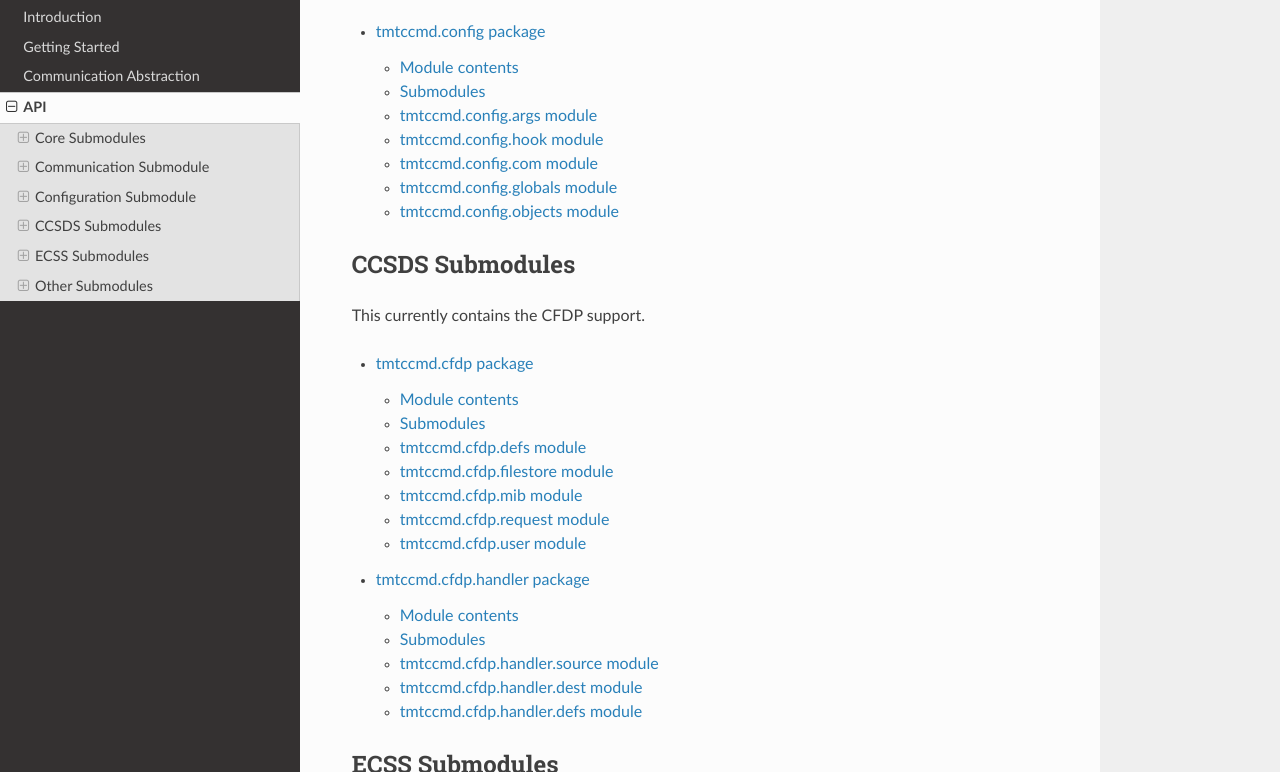
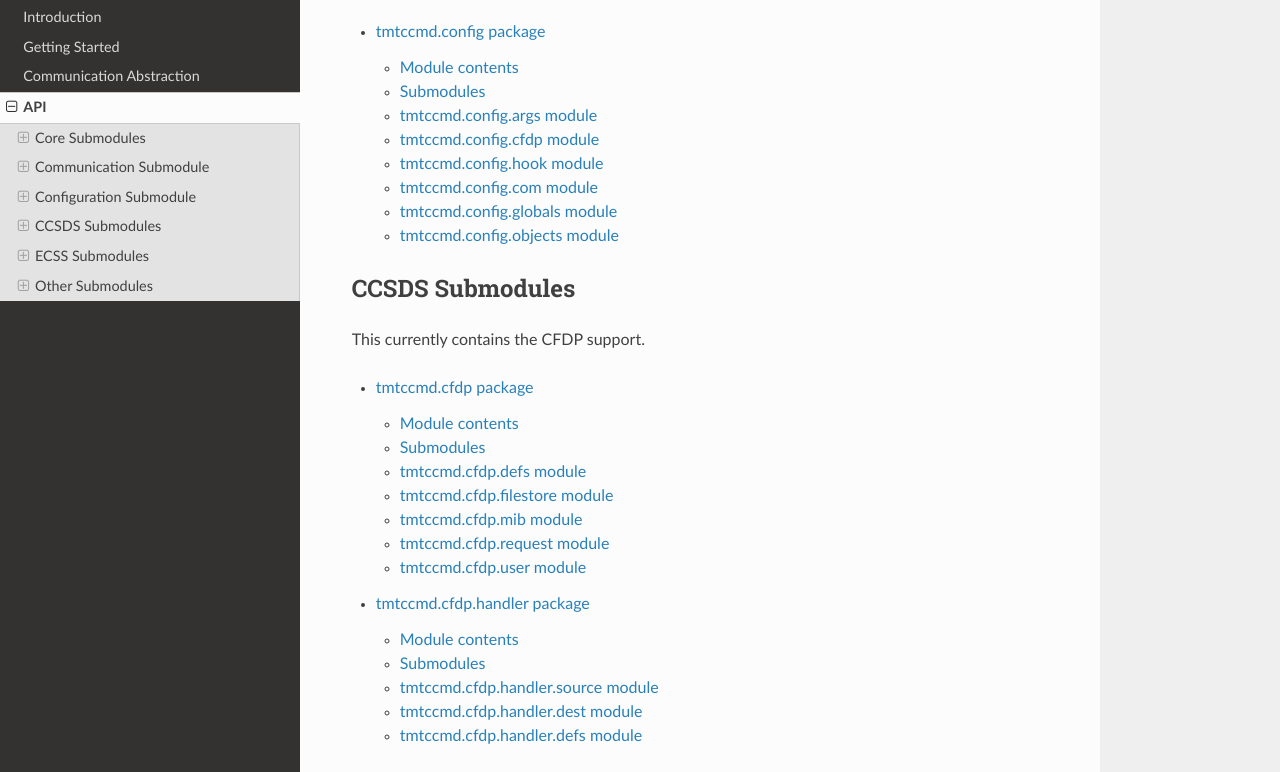
Before and after one commit to robamu-org/tmtccmd, a Sphinx documentation site: the page built from docs/api.rst, in a window 1280 px wide and 900 px high, scrolled down 1130 px, cut to the strip 128-900 px from the top of the window. Built offline with Sphinx 7.4.7 and the Read the Docs theme 2.0.0, drawn with Linux system fonts in a browser that asks for light colours; the version number is read from the project's files by our own code.

Commit message:
added missing CFDP module in docs

```diff
--- a/docs/api/tmtccmd.config.rst
+++ b/docs/api/tmtccmd.config.rst
@@ -16,6 +16,14 @@ tmtccmd.config.args module
 --------------------------
 
 .. automodule:: tmtccmd.config.args
+   :members:
+   :undoc-members:
+   :show-inheritance:
+
+tmtccmd.config.cfdp module
+--------------------------
+
+.. automodule:: tmtccmd.config.cfdp
    :members:
    :undoc-members:
    :show-inheritance:
```
